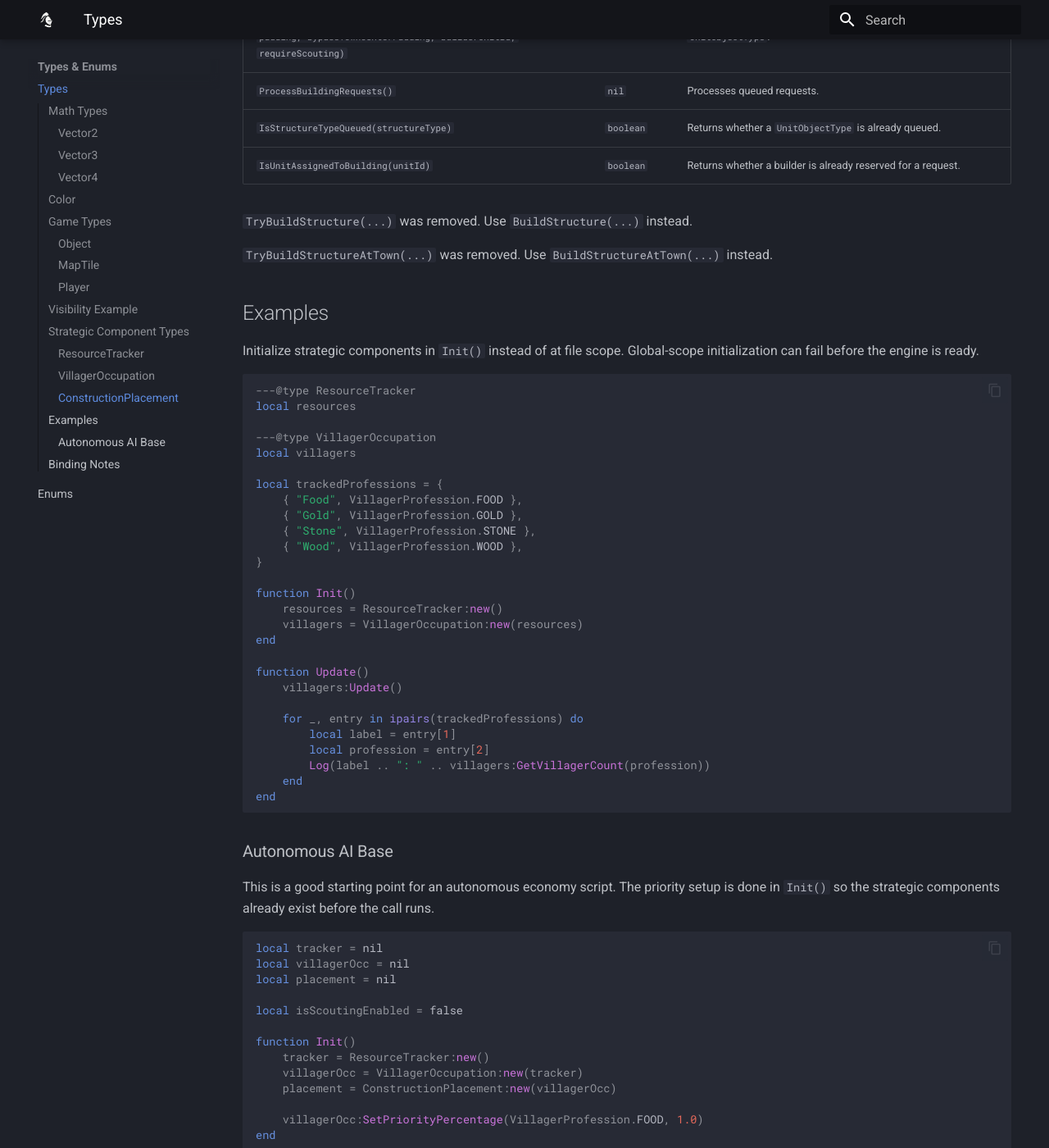
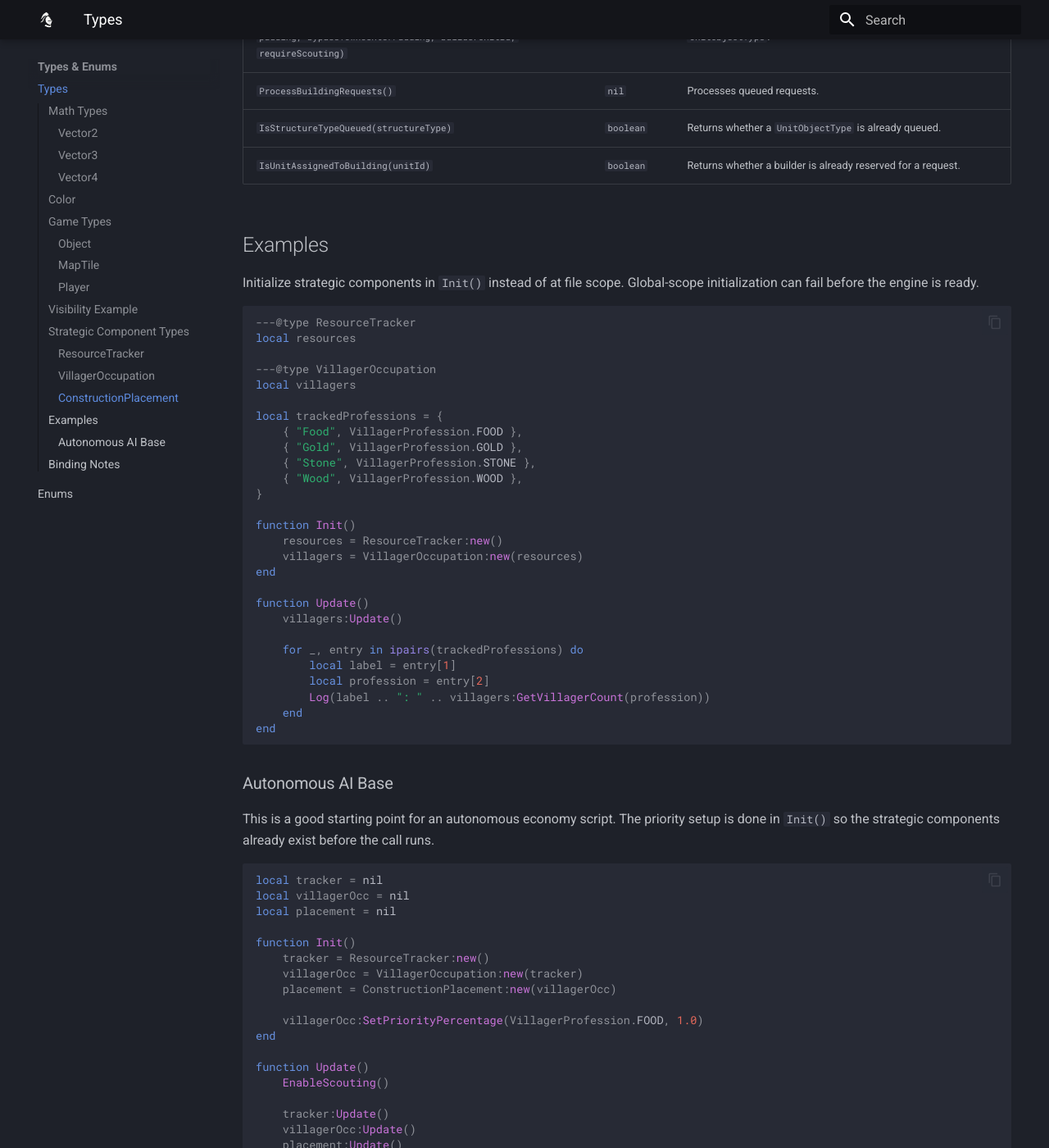
Before and after one commit to aoe2control/aoe2control.github.io, an MkDocs documentation site: the page built from docs/types.md, in a window 1280 px wide and 1400 px high, scrolled down 9773 px. Shown: the whole window at 82% size. Built offline with MkDocs 1.6.1 and Material for MkDocs 9.7.7, drawn with Linux system fonts in a browser that asks for light colours; some of the changed text lies outside the part shown.

Commit message:
Update ResourceTracking integration

```diff
--- a/docs/types.md
+++ b/docs/types.md
@@ -267,10 +267,6 @@ end
 | `IsStructureTypeQueued(structureType)` | `boolean` | Returns whether a `UnitObjectType` is already queued. |
 | `IsUnitAssignedToBuilding(unitId)` | `boolean` | Returns whether a builder is already reserved for a request. |
 
-`TryBuildStructure(...)` was removed. Use `BuildStructure(...)` instead.
-
-`TryBuildStructureAtTown(...)` was removed. Use `BuildStructureAtTown(...)` instead.
-
 ## Examples
 
 Initialize strategic components in `Init()` instead of at file scope. Global-scope initialization can fail before the engine is ready.
@@ -314,8 +310,6 @@ local tracker = nil
 local villagerOcc = nil
 local placement = nil
 
-local isScoutingEnabled = false
-
 function Init()
     tracker = ResourceTracker:new()
     villagerOcc = VillagerOccupation:new(tracker)
@@ -325,10 +319,9 @@ function Init()
 end
 
 function Update()
-    if not isScoutingEnabled then
-        isScoutingEnabled = EnableScouting()
-    end
+    EnableScouting()
 
+    tracker:Update()
     villagerOcc:Update()
     placement:Update()
 
```
